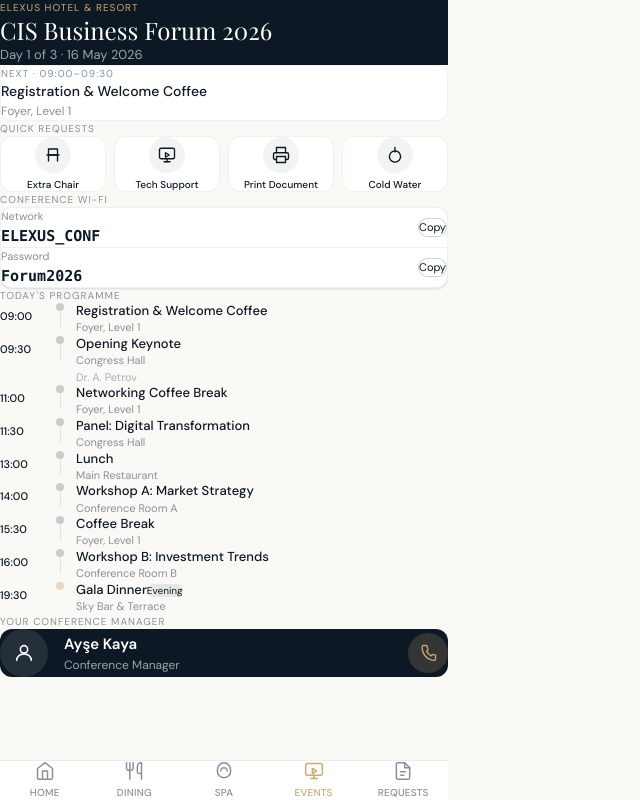
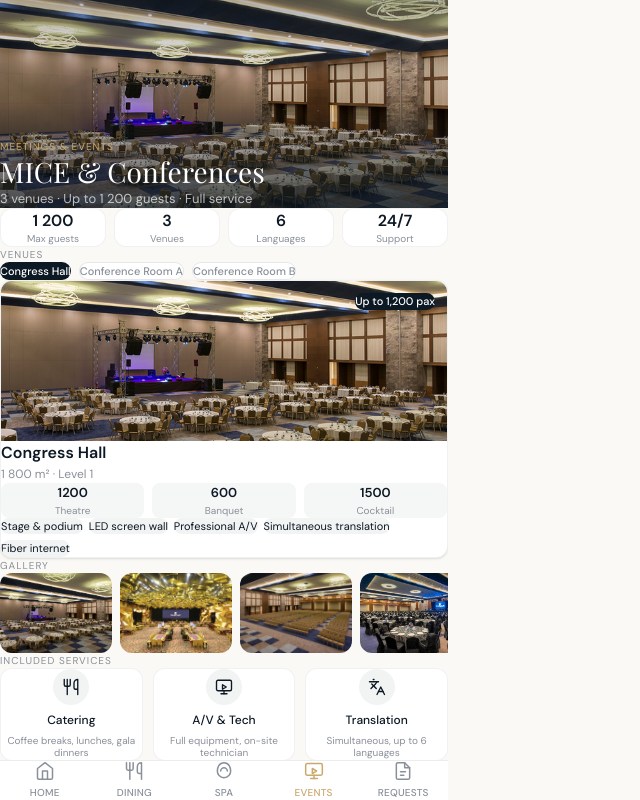
Before and after one commit to o6594340-sys/elexus-hotel, a Next.js app in the folder app/: page /mice in a window 1280 px wide. Shown: the whole page, without its empty margins (0-640 px from the left). Built offline with nearby package versions, Linux system fonts and the light colour scheme; a web font is replaced by a local one.

Commit message:
revert: restore generic MICE venue page (white-label, not event-specific)
Co-Authored-By: Claude Sonnet 4.6 <noreply@anthropic.com>

```diff
--- a/app/app/mice/page.tsx
+++ b/app/app/mice/page.tsx
@@ -1,205 +1,205 @@
 "use client";
 
+import Image from "next/image";
 import { useState } from "react";
 import BottomNav from "../components/BottomNav";
 
-const EVENT = {
-  name: "CIS Business Forum 2026",
-  hotel: "Elexus Hotel & Resort",
-  day: 1,
-  totalDays: 3,
-  date: "16 May 2026",
-  wifi: { ssid: "ELEXUS_CONF", password: "Forum2026" },
-  manager: { name: "Ayşe Kaya", role: "Conference Manager", phone: "+90 392 444 00 00" },
-};
-
-const PROGRAM = [
-  { time: "09:00", end: "09:30", title: "Registration & Welcome Coffee",    room: "Foyer, Level 1",   type: "break" },
-  { time: "09:30", end: "11:00", title: "Opening Keynote",                  room: "Congress Hall",    type: "session", speaker: "Dr. A. Petrov" },
-  { time: "11:00", end: "11:30", title: "Networking Coffee Break",          room: "Foyer, Level 1",   type: "break" },
-  { time: "11:30", end: "13:00", title: "Panel: Digital Transformation",   room: "Congress Hall",    type: "session" },
-  { time: "13:00", end: "14:00", title: "Lunch",                            room: "Main Restaurant",  type: "break" },
-  { time: "14:00", end: "15:30", title: "Workshop A: Market Strategy",     room: "Conference Room A", type: "session" },
-  { time: "15:30", end: "16:00", title: "Coffee Break",                    room: "Foyer, Level 1",   type: "break" },
-  { time: "16:00", end: "17:30", title: "Workshop B: Investment Trends",   room: "Conference Room B", type: "session" },
-  { time: "19:30", end: "22:00", title: "Gala Dinner",                     room: "Sky Bar & Terrace", type: "gala" },
+const VENUES = [
+  {
+    name: "Congress Hall",
+    image: "/conference-room.jpg",
+    capacity: 1200,
+    area: "1 800 m²",
+    floor: "Level 1",
+    features: ["Stage & podium", "LED screen wall", "Professional A/V", "Simultaneous translation", "Fiber internet"],
+    layouts: [
+      { type: "Theatre",  cap: 1200 },
+      { type: "Banquet",  cap: 600 },
+      { type: "Cocktail", cap: 1500 },
+    ],
+  },
+  {
+    name: "Conference Room A",
+    image: "/conference-room2.jpg",
+    capacity: 120,
+    area: "280 m²",
+    floor: "Level 1",
+    features: ["Smart board", "Video conferencing", "Daylight & blackout", "Fiber internet"],
+    layouts: [
+      { type: "Theatre",  cap: 120 },
+      { type: "Classroom", cap: 60 },
+      { type: "U-shape",  cap: 40 },
+    ],
+  },
+  {
+    name: "Conference Room B",
+    image: "/conference-room3.jpg",
+    capacity: 80,
+    area: "160 m²",
+    floor: "Level 1",
+    features: ["Smart board", "Video conferencing", "Daylight & blackout", "Fiber internet"],
+    layouts: [
+      { type: "Theatre",  cap: 80 },
+      { type: "Classroom", cap: 40 },
+      { type: "U-shape",  cap: 30 },
+    ],
+  },
 ];
 
-const REQUESTS = [
-  { id: "chair",     label: "Extra Chair",      icon: ChairIcon },
-  { id: "projector", label: "Tech Support",     icon: ProjectorIcon },
-  { id: "print",     label: "Print Document",   icon: PrintIcon },
-  { id: "water",     label: "Cold Water",       icon: WaterIcon },
+const SERVICES = [
+  { icon: CateringIcon,   label: "Catering",          note: "Coffee breaks, lunches, gala dinners" },
+  { icon: AvIcon,         label: "A/V & Tech",         note: "Full equipment, on-site technician" },
+  { icon: TranslateIcon,  label: "Translation",        note: "Simultaneous, up to 6 languages" },
+  { icon: TransferIcon,   label: "Transfers",          note: "Airport, city, partner hotels" },
+  { icon: AccomIcon,      label: "Accommodation",      note: "600 rooms, group rates available" },
+  { icon: TeamIcon,       label: "Team Building",      note: "Beach, pool & indoor activities" },
 ];
 
-function getMinutes(time: string) {
-  const [h, m] = time.split(":").map(Number);
-  return h * 60 + m;
-}
+export default function MicePage() {
+  const [activeVenue, setActiveVenue] = useState(0);
+  const [requested, setRequested] = useState(false);
 
-export default function MicePage() {
-  const [copied, setCopied] = useState<"ssid" | "pass" | null>(null);
-  const [sent, setSent] = useState<string | null>(null);
-
-  const now = new Date();
-  const currentMin = now.getHours() * 60 + now.getMinutes();
-
-  let currentIdx = -1;
-  let nextIdx = -1;
-  PROGRAM.forEach((item, i) => {
-    const start = getMinutes(item.time);
-    const end = getMinutes(item.end);
-    if (currentMin >= start && currentMin < end) currentIdx = i;
-  });
-  nextIdx = currentIdx >= 0 ? currentIdx + 1 : PROGRAM.findIndex((item) => getMinutes(item.time) > currentMin);
-
-  const current = currentIdx >= 0 ? PROGRAM[currentIdx] : null;
-  const next = nextIdx >= 0 && nextIdx < PROGRAM.length ? PROGRAM[nextIdx] : null;
-
-  function copy(type: "ssid" | "pass") {
-    const val = type === "ssid" ? EVENT.wifi.ssid : EVENT.wifi.password;
-    navigator.clipboard?.writeText(val).catch(() => {});
-    setCopied(type);
-    setTimeout(() => setCopied(null), 2000);
+  function handleRequest() {
+    setRequested(true);
+    setTimeout(() => setRequested(false), 3500);
   }
 
-  function sendRequest(label: string) {
-    setSent(label);
-    setTimeout(() => setSent(null), 3000);
-  }
+  const venue = VENUES[activeVenue];
 
   return (
     <div className="flex flex-col h-full max-w-md mx-auto bg-[var(--color-cream)] relative">
 
       {/* Header */}
-      <div className="bg-[var(--color-navy)] px-5 pt-10 pb-5 shrink-0">
-        <p className="text-[10px] uppercase tracking-widest text-[var(--color-gold)] mb-1">{EVENT.hotel}</p>
-        <h1 className="text-[24px] text-white leading-tight" style={{ fontFamily: "var(--font-playfair)" }}>
-          {EVENT.name}
-        </h1>
-        <p className="text-[13px] text-white/60 mt-0.5">Day {EVENT.day} of {EVENT.totalDays} · {EVENT.date}</p>
+      <div className="relative h-52 shrink-0 overflow-hidden">
+        <Image src="/conference-room.jpg" alt="MICE & Events" fill className="object-cover" priority />
+        <div className="absolute inset-0 bg-gradient-to-b from-[#0c1824]/30 via-transparent to-[#0c1824]/70" />
+        <div className="absolute inset-0 flex flex-col justify-end p-5">
+          <span className="text-[10px] uppercase tracking-widest text-[var(--color-gold)] mb-1">Meetings & Events</span>
+          <h1 className="text-[28px] text-white leading-tight" style={{ fontFamily: "var(--font-playfair)" }}>
+            MICE & Conferences
+          </h1>
+          <p className="text-[13px] text-white/70 mt-0.5">3 venues · Up to 1 200 guests · Full service</p>
+        </div>
       </div>
 
       <div className="flex-1 overflow-y-auto pb-20">
 
-        {/* Now / Next */}
-        {(current || next) && (
-          <div className="px-4 pt-4 flex flex-col gap-2">
-            {current && (
-              <div className="bg-white rounded-xl p-4 border-l-4 border-[var(--color-gold)] shadow-sm">
-                <p className="text-[10px] uppercase tracking-widest text-[var(--color-gold)] mb-1">Now · {current.time}–{current.end}</p>
-                <p className="text-[15px] font-semibold text-[var(--color-navy)]">{current.title}</p>
-                <p className="text-[12px] text-[var(--color-muted)] mt-0.5">{current.room}</p>
-                {current.speaker && <p className="text-[11px] text-[var(--color-muted)] mt-0.5">{current.speaker}</p>}
+        {/* Key stats */}
+        <div className="grid grid-cols-4 gap-2 px-4 pt-4">
+          {[
+            { value: "1 200", label: "Max guests" },
+            { value: "3",     label: "Venues" },
+            { value: "6",     label: "Languages" },
+            { value: "24/7",  label: "Support" },
+          ].map((s) => (
+            <div key={s.label} className="bg-white rounded-xl p-2.5 text-center border border-[var(--color-navy)]/6">
+              <p className="text-[16px] font-semibold text-[var(--color-navy)]">{s.value}</p>
+              <p className="text-[10px] text-[var(--color-muted)] mt-0.5 leading-tight">{s.label}</p>
+            </div>
+          ))}
+        </div>
+
+        {/* Venue selector */}
+        <div className="px-4 pt-5">
+          <p className="text-[10px] uppercase tracking-widest text-[var(--color-muted)] mb-3">Venues</p>
+          <div className="flex gap-2 mb-3">
+            {VENUES.map((v, i) => (
+              <button
+                key={i}
+                onClick={() => setActiveVenue(i)}
+                className="shrink-0 px-3 py-1.5 rounded-full text-[11px] font-medium transition-colors cursor-pointer"
+                style={{
+                  background: activeVenue === i ? "var(--color-navy)" : "white",
+                  color: activeVenue === i ? "white" : "var(--color-muted)",
+                  border: activeVenue === i ? "none" : "1px solid rgba(12,24,36,0.1)",
+                }}
+              >
+                {v.name}
+              </button>
+            ))}
+          </div>
+
+          {/* Venue card */}
+          <div className="bg-white rounded-xl overflow-hidden border border-[var(--color-navy)]/6 shadow-sm shadow-[var(--color-navy)]/5">
+            <div className="relative h-40">
+              <Image src={venue.image} alt={venue.name} fill className="object-cover" />
+              <div className="absolute top-3 right-3 bg-[var(--color-navy)] text-white text-[11px] px-2.5 py-1 rounded-full font-medium">
+                Up to {venue.capacity.toLocaleString()} pax
               </div>
-            )}
-            {next && (
-              <div className="bg-white rounded-xl p-4 border border-[var(--color-navy)]/6">
-                <p className="text-[10px] uppercase tracking-widest text-[var(--color-muted)] mb-1">Next · {next.time}–{next.end}</p>
-                <p className="text-[14px] font-medium text-[var(--color-navy)]">{next.title}</p>
-                <p className="text-[12px] text-[var(--color-muted)] mt-0.5">{next.room}</p>
+            </div>
+            <div className="p-4">
+              <div className="flex items-center justify-between mb-3">
+                <div>
+                  <h3 className="text-[16px] font-semibold text-[var(--color-navy)]">{venue.name}</h3>
+                  <p className="text-[12px] text-[var(--color-muted)]">{venue.area} · {venue.floor}</p>
+                </div>
               </div>
-            )}
+
+              {/* Layouts */}
+              <div className="flex gap-2 mb-3">
+                {venue.layouts.map((l) => (
+                  <div key={l.type} className="flex-1 bg-[var(--color-navy)]/4 rounded-lg p-2 text-center">
+                    <p className="text-[13px] font-semibold text-[var(--color-navy)]">{l.cap}</p>
+                    <p className="text-[10px] text-[var(--color-muted)]">{l.type}</p>
+                  </div>
+                ))}
+              </div>
+
+              {/* Features */}
+              <div className="flex flex-wrap gap-1.5">
+                {venue.features.map((f) => (
+                  <span key={f} className="text-[11px] bg-[var(--color-navy)]/5 text-[var(--color-navy)] px-2.5 py-1 rounded-full">
+                    {f}
+                  </span>
+                ))}
+              </div>
+            </div>
           </div>
-        )}
+        </div>
 
-        {/* Quick requests */}
+        {/* Photo strip */}
         <div className="px-4 pt-5">
-          <p className="text-[10px] uppercase tracking-widest text-[var(--color-muted)] mb-3">Quick Requests</p>
-          <div className="grid grid-cols-4 gap-2">
-            {REQUESTS.map(({ id, label, icon: Icon }) => (
-              <button
-                key={id}
-                onClick={() => sendRequest(label)}
-                className="flex flex-col items-center gap-1.5 bg-white rounded-xl p-3 border border-[var(--color-navy)]/6 active:scale-95 transition-transform cursor-pointer"
-              >
-                <div className="w-9 h-9 rounded-full bg-[var(--color-navy)]/5 flex items-center justify-center text-[var(--color-navy)]">
-                  <Icon />
-                </div>
-                <span className="text-[10px] text-center text-[var(--color-navy)] font-medium leading-tight">{label}</span>
-              </button>
+          <p className="text-[10px] uppercase tracking-widest text-[var(--color-muted)] mb-3">Gallery</p>
+          <div className="flex gap-2 overflow-x-auto pb-1">
+            {["/conference-room.jpg", "/conference-room2.jpg", "/conference-room3.jpg", "/coffee-break.jpg"].map((src, i) => (
+              <div key={i} className="relative w-28 h-20 rounded-xl overflow-hidden shrink-0">
+                <Image src={src} alt="" fill className="object-cover" />
+              </div>
             ))}
           </div>
         </div>
 
-        {/* Wi-Fi */}
+        {/* Services */}
         <div className="px-4 pt-5">
-          <p className="text-[10px] uppercase tracking-widest text-[var(--color-muted)] mb-3">Conference Wi-Fi</p>
-          <div className="bg-white rounded-xl overflow-hidden border border-[var(--color-navy)]/6 shadow-sm">
-            <div className="flex items-center justify-between px-4 py-3.5 border-b border-[var(--color-navy)]/6">
-              <div>
-                <p className="text-[11px] text-[var(--color-muted)]">Network</p>
-                <p className="text-[15px] font-semibold text-[var(--color-navy)] font-mono">{EVENT.wifi.ssid}</p>
+          <p className="text-[10px] uppercase tracking-widest text-[var(--color-muted)] mb-3">Included Services</p>
+          <div className="grid grid-cols-3 gap-2.5">
+            {SERVICES.map((s) => (
+              <div key={s.label} className="bg-white rounded-xl p-3 flex flex-col items-center gap-1.5 border border-[var(--color-navy)]/6 text-center">
+                <div className="w-9 h-9 rounded-full bg-[var(--color-navy)]/5 flex items-center justify-center text-[var(--color-navy)]">
+                  <s.icon />
+                </div>
+                <p className="text-[12px] font-medium text-[var(--color-navy)]">{s.label}</p>
+                <p className="text-[10px] text-[var(--color-muted)] leading-tight">{s.note}</p>
               </div>
-              <button onClick={() => copy("ssid")} className="text-[11px] border border-[var(--color-navy)]/20 text-[var(--color-navy)] px-3 py-1.5 rounded-full cursor-pointer active:bg-[var(--color-navy)]/5">
-                {copied === "ssid" ? "Copied!" : "Copy"}
-              </button>
-            </div>
-            <div className="flex items-center justify-between px-4 py-3.5">
-              <div>
-                <p className="text-[11px] text-[var(--color-muted)]">Password</p>
-                <p className="text-[15px] font-semibold text-[var(--color-navy)] font-mono">{EVENT.wifi.password}</p>
-              </div>
-              <button onClick={() => copy("pass")} className="text-[11px] border border-[var(--color-navy)]/20 text-[var(--color-navy)] px-3 py-1.5 rounded-full cursor-pointer active:bg-[var(--color-navy)]/5">
-                {copied === "pass" ? "Copied!" : "Copy"}
-              </button>
-            </div>
+            ))}
           </div>
         </div>
 
-        {/* Full program */}
-        <div className="px-4 pt-5">
-          <p className="text-[10px] uppercase tracking-widest text-[var(--color-muted)] mb-3">Today's Programme</p>
-          <div className="flex flex-col">
-            {PROGRAM.map((item, i) => {
-              const start = getMinutes(item.time);
-              const end = getMinutes(item.end);
-              const isPast = currentMin >= end;
-              const isCurrent = currentMin >= start && currentMin < end;
-
-              return (
-                <div key={i} className="flex gap-3 items-start">
-                  <div className="w-11 shrink-0 pt-0.5">
-                    <span className={`text-[11px] font-medium tabular-nums ${isCurrent ? "text-[var(--color-gold)]" : isPast ? "text-[var(--color-muted)]" : "text-[var(--color-navy)]"}`}>
-                      {item.time}
-                    </span>
-                  </div>
-                  <div className="flex flex-col items-center">
-                    <div className={`w-2 h-2 rounded-full mt-1 shrink-0 ${isCurrent ? "bg-[var(--color-gold)]" : isPast ? "bg-[var(--color-muted)]/30" : item.type === "gala" ? "bg-[var(--color-gold)]/40" : "bg-[var(--color-navy)]/20"}`} />
-                    {i < PROGRAM.length - 1 && <div className="w-px flex-1 bg-[var(--color-navy)]/10 my-1 min-h-4" />}
-                  </div>
-                  <div className="pb-4 flex-1">
-                    <p className={`text-[13px] font-medium leading-tight ${isPast ? "text-[var(--color-muted)]" : "text-[var(--color-navy)]"}`}>
-                      {item.title}
-                      {isCurrent && <span className="ml-2 text-[10px] bg-[var(--color-gold)]/15 text-[var(--color-gold)] px-1.5 py-0.5 rounded-full font-normal">Now</span>}
-                      {item.type === "gala" && <span className="ml-2 text-[10px] bg-[var(--color-navy)]/8 text-[var(--color-navy)] px-1.5 py-0.5 rounded-full font-normal">Evening</span>}
-                    </p>
-                    <p className="text-[11px] text-[var(--color-muted)] mt-0.5">{item.room}</p>
-                    {item.speaker && <p className="text-[11px] text-[var(--color-muted)]/70 mt-0.5">{item.speaker}</p>}
-                  </div>
-                </div>
-              );
-            })}
-          </div>
-        </div>
-
-        {/* Conference manager */}
-        <div className="px-4 pt-2 pb-4">
-          <p className="text-[10px] uppercase tracking-widest text-[var(--color-muted)] mb-3">Your Conference Manager</p>
-          <div className="bg-[var(--color-navy)] rounded-xl p-4 flex items-center gap-4">
-            <div className="w-12 h-12 rounded-full bg-white/10 flex items-center justify-center shrink-0">
-              <PersonIcon />
-            </div>
-            <div className="flex-1">
-              <p className="text-[15px] font-semibold text-white">{EVENT.manager.name}</p>
-              <p className="text-[12px] text-white/60">{EVENT.manager.role}</p>
-            </div>
-            <a
-              href={`tel:${EVENT.manager.phone}`}
-              className="w-10 h-10 rounded-full bg-[var(--color-gold)]/20 flex items-center justify-center shrink-0"
+        {/* CTA */}
+        <div className="px-4 pt-5 pb-2">
+          <div className="bg-[var(--color-navy)] rounded-xl p-5">
+            <p className="text-[16px] font-semibold text-white mb-1" style={{ fontFamily: "var(--font-playfair)" }}>
+              Plan your event with us
+            </p>
+            <p className="text-[12px] text-white/60 mb-4 leading-relaxed">
+              Our MICE team responds within 2 hours. Site inspection available on request.
+            </p>
+            <button
+              onClick={handleRequest}
+              className="w-full py-3 rounded-xl bg-[var(--color-gold)] text-[var(--color-navy)] text-[14px] font-semibold active:opacity-80 cursor-pointer transition-opacity"
             >
-              <PhoneIcon />
-            </a>
+              Request a Proposal
+            </button>
           </div>
         </div>
 
@@ -208,21 +208,21 @@ export default function MicePage() {
       <BottomNav />
 
       {/* Toast */}
-      {sent && (
+      {requested && (
         <div
           role="status"
           aria-live="polite"
           className="absolute bottom-24 left-4 right-4 bg-[var(--color-navy)] text-white rounded-xl px-4 py-3.5 flex items-center gap-3 shadow-lg"
           style={{ animation: "fadeSlideUp 0.25s ease" }}
         >
-          <div className="w-6 h-6 rounded-full bg-emerald-500/20 flex items-center justify-center shrink-0">
-            <svg width="12" height="12" viewBox="0 0 24 24" fill="none" stroke="#10b981" strokeWidth="2.5" strokeLinecap="round" strokeLinejoin="round" aria-hidden="true">
+          <div className="w-6 h-6 rounded-full bg-[var(--color-gold)]/20 flex items-center justify-center shrink-0">
+            <svg width="12" height="12" viewBox="0 0 24 24" fill="none" stroke="var(--color-gold)" strokeWidth="2.5" strokeLinecap="round" strokeLinejoin="round" aria-hidden="true">
               <polyline points="20 6 9 17 4 12" />
             </svg>
           </div>
           <div>
-            <p className="text-[13px] font-medium">{sent} requested</p>
-            <p className="text-[11px] text-white/60">Conference manager notified</p>
+            <p className="text-[13px] font-medium">Request sent</p>
+            <p className="text-[11px] text-white/60">Our MICE team will contact you shortly</p>
           </div>
         </div>
       )}
@@ -230,9 +230,9 @@ export default function MicePage() {
   );
 }
 
-function ChairIcon()     { return <svg width="18" height="18" viewBox="0 0 24 24" fill="none" stroke="currentColor" strokeWidth="1.8" strokeLinecap="round" strokeLinejoin="round" aria-hidden="true"><path d="M6 20v-8"/><path d="M18 20v-8"/><path d="M4 12h16"/><path d="M6 4h12v8H6z"/></svg>; }
-function ProjectorIcon() { return <svg width="18" height="18" viewBox="0 0 24 24" fill="none" stroke="currentColor" strokeWidth="1.8" strokeLinecap="round" strokeLinejoin="round" aria-hidden="true"><rect x="2" y="3" width="20" height="14" rx="2"/><path d="M8 21h8"/><path d="M12 17v4"/><polygon points="10 9 15 12 10 15 10 9"/></svg>; }
-function PrintIcon()     { return <svg width="18" height="18" viewBox="0 0 24 24" fill="none" stroke="currentColor" strokeWidth="1.8" strokeLinecap="round" strokeLinejoin="round" aria-hidden="true"><polyline points="6 9 6 2 18 2 18 9"/><path d="M6 18H4a2 2 0 0 1-2-2v-5a2 2 0 0 1 2-2h16a2 2 0 0 1 2 2v5a2 2 0 0 1-2 2h-2"/><rect x="6" y="14" width="12" height="8"/></svg>; }
-function WaterIcon()     { return <svg width="18" height="18" viewBox="0 0 24 24" fill="none" stroke="currentColor" strokeWidth="1.8" strokeLinecap="round" strokeLinejoin="round" aria-hidden="true"><path d="M12 2v6"/><path d="M5.2 11.2A7 7 0 1 0 18.8 17a7 7 0 0 0-13.6-5.8z"/></svg>; }
-function PersonIcon()    { return <svg width="22" height="22" viewBox="0 0 24 24" fill="none" stroke="white" strokeWidth="1.8" strokeLinecap="round" strokeLinejoin="round" aria-hidden="true"><circle cx="12" cy="8" r="4"/><path d="M4 20c0-4 3.6-7 8-7s8 3 8 7"/></svg>; }
-function PhoneIcon()     { return <svg width="18" height="18" viewBox="0 0 24 24" fill="none" stroke="var(--color-gold)" strokeWidth="1.8" strokeLinecap="round" strokeLinejoin="round" aria-hidden="true"><path d="M22 16.92v3a2 2 0 0 1-2.18 2 19.79 19.79 0 0 1-8.63-3.07A19.5 19.5 0 0 1 4.12 4.18 2 2 0 0 1 6.11 2h3a2 2 0 0 1 2 1.72c.127.96.361 1.903.7 2.81a2 2 0 0 1-.45 2.11L10.09 9.91a16 16 0 0 0 6 6l1.27-1.27a2 2 0 0 1 2.11-.45c.907.339 1.85.573 2.81.7A2 2 0 0 1 22 16.92z"/></svg>; }
+function CateringIcon()  { return <svg width="18" height="18" viewBox="0 0 24 24" fill="none" stroke="currentColor" strokeWidth="1.8" strokeLinecap="round" strokeLinejoin="round" aria-hidden="true"><path d="M3 2v7c0 1.1.9 2 2 2h4a2 2 0 0 0 2-2V2"/><path d="M7 2v20"/><path d="M21 15V2a5 5 0 0 0-5 5v6c0 1.1.9 2 2 2h3zm0 0v7"/></svg>; }
+function AvIcon()        { return <svg width="18" height="18" viewBox="0 0 24 24" fill="none" stroke="currentColor" strokeWidth="1.8" strokeLinecap="round" strokeLinejoin="round" aria-hidden="true"><rect x="2" y="3" width="20" height="14" rx="2"/><path d="M8 21h8"/><path d="M12 17v4"/><polygon points="10 9 15 12 10 15 10 9"/></svg>; }
+function TranslateIcon() { return <svg width="18" height="18" viewBox="0 0 24 24" fill="none" stroke="currentColor" strokeWidth="1.8" strokeLinecap="round" strokeLinejoin="round" aria-hidden="true"><path d="M5 8l6 6"/><path d="M4 14l6-6 2-3"/><path d="M2 5h12"/><path d="M7 2h1"/><path d="M22 22l-5-10-5 10"/><path d="M14 18h6"/></svg>; }
+function TransferIcon()  { return <svg width="18" height="18" viewBox="0 0 24 24" fill="none" stroke="currentColor" strokeWidth="1.8" strokeLinecap="round" strokeLinejoin="round" aria-hidden="true"><rect x="1" y="3" width="15" height="13" rx="2"/><path d="M16 8h4l3 3v5h-7V8z"/><circle cx="5.5" cy="18.5" r="2.5"/><circle cx="18.5" cy="18.5" r="2.5"/></svg>; }
+function AccomIcon()     { return <svg width="18" height="18" viewBox="0 0 24 24" fill="none" stroke="currentColor" strokeWidth="1.8" strokeLinecap="round" strokeLinejoin="round" aria-hidden="true"><path d="M3 22V8l9-6 9 6v14"/><path d="M9 22V12h6v10"/></svg>; }
+function TeamIcon()      { return <svg width="18" height="18" viewBox="0 0 24 24" fill="none" stroke="currentColor" strokeWidth="1.8" strokeLinecap="round" strokeLinejoin="round" aria-hidden="true"><path d="M17 21v-2a4 4 0 0 0-4-4H5a4 4 0 0 0-4 4v2"/><circle cx="9" cy="7" r="4"/><path d="M23 21v-2a4 4 0 0 0-3-3.87"/><path d="M16 3.13a4 4 0 0 1 0 7.75"/></svg>; }
```
